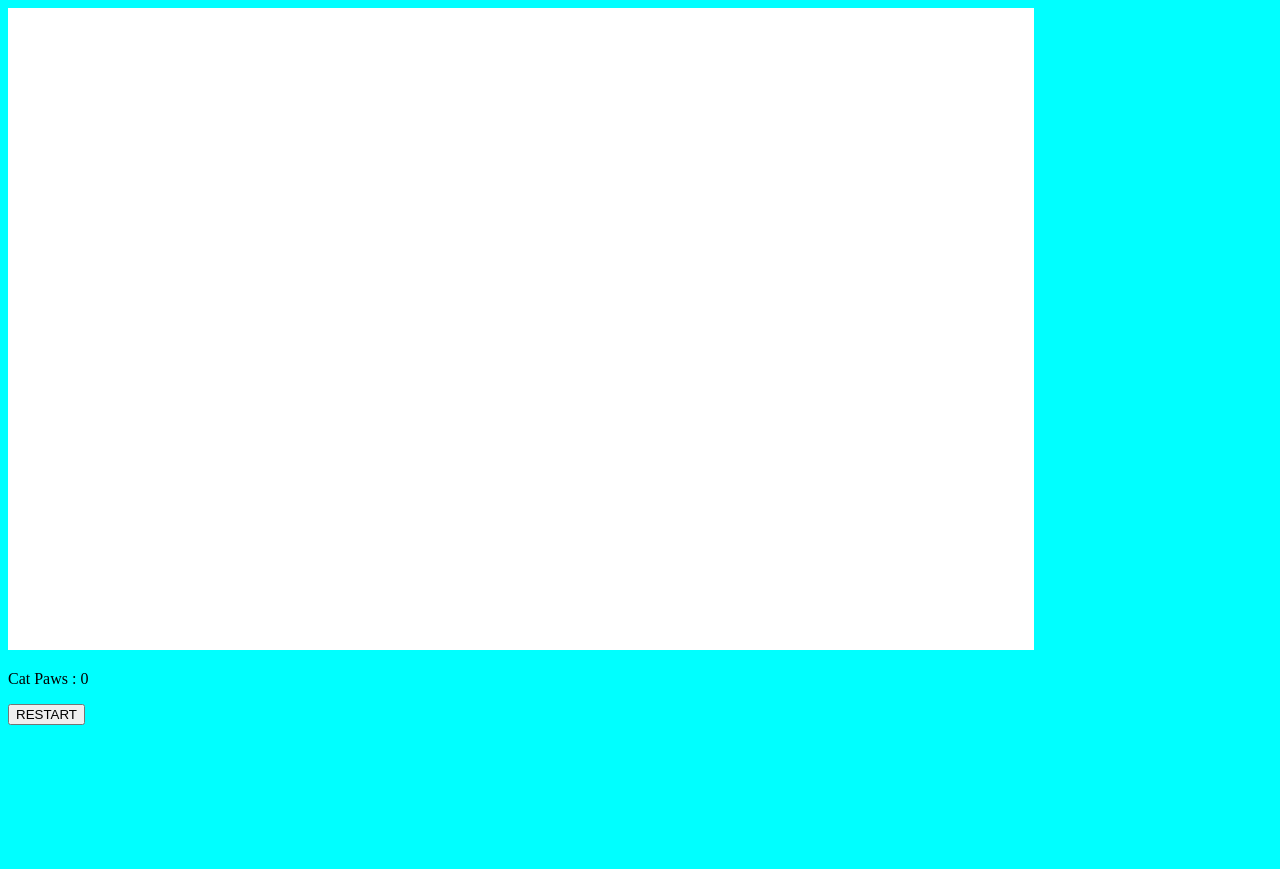
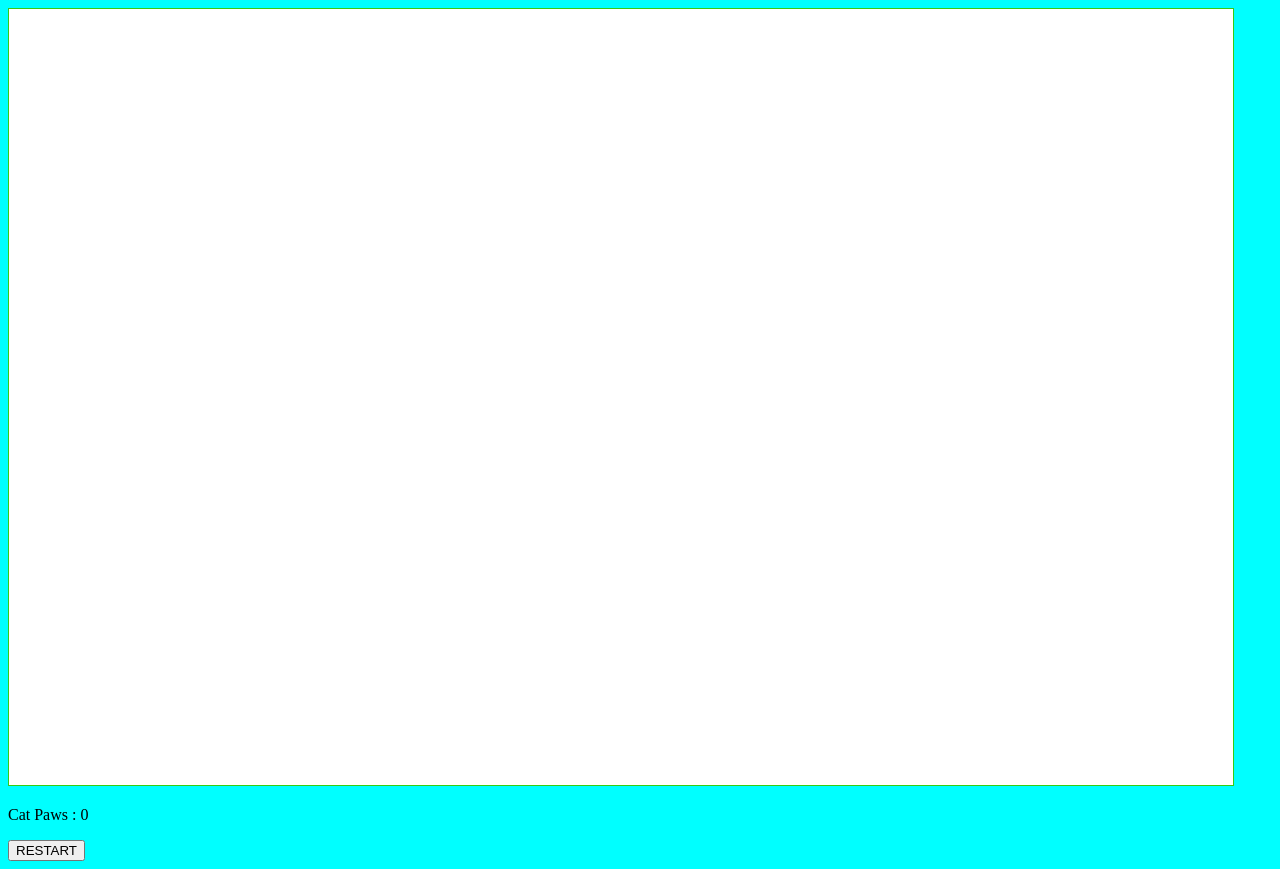
Before and after one commit to P-Danov/catPaw, a plain HTML site: page index.html in a window 1280 px wide. Before the commit the page ends 816 px from the top, so only its background shows below. Drawn offline with Linux system fonts and the light colour scheme.

Commit message:
Add files via upload

```diff
--- a/catPawMain.css
+++ b/catPawMain.css
@@ -2,8 +2,7 @@ body{
 
     background-color: cyan;
     user-select: none;
-    width: 1240px;
-    height: 800px;
+
 }
 
 #canvas{
@@ -11,6 +10,6 @@ body{
     z-index: 1;
     border-color: brown;
     background-color: white;
-    border: 1px solid rgb(255, 255, 255);
+    border: 1px solid rgb(54, 202, 20);
 
 }
--- a/catPawMain.js
+++ b/catPawMain.js
@@ -1,11 +1,11 @@
 const canvas = document.getElementById("canvas");
 const c = canvas.getContext("2d");
 
-// canvas.width = 1224;
-// canvas.height = 776;
+ canvas.width = 1224;
+ canvas.height = 776;
 
-canvas.width  = window.innerWidth*0.8;
-canvas.height = window.innerHeight*0.8;
+// canvas.width  = window.innerWidth*0.8;
+// canvas.height = window.innerHeight*0.8;
 
 let globalData;
 const fps = 120;
```
